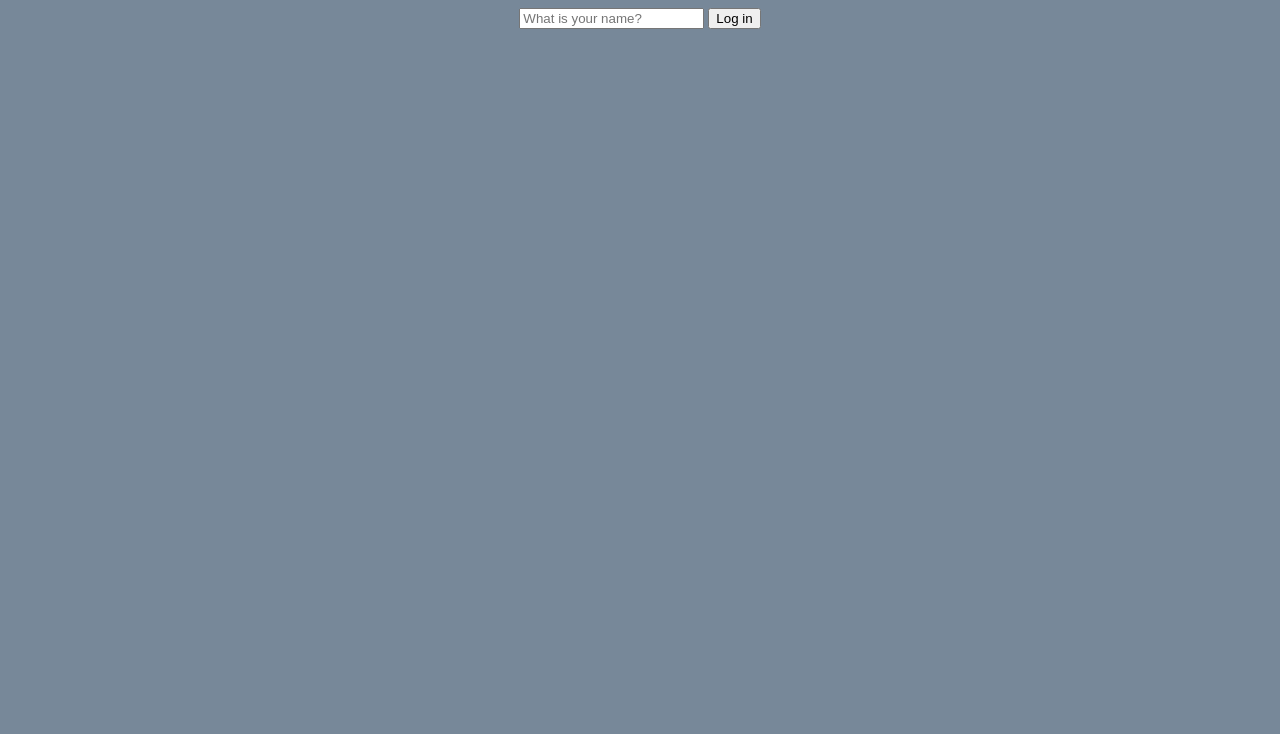
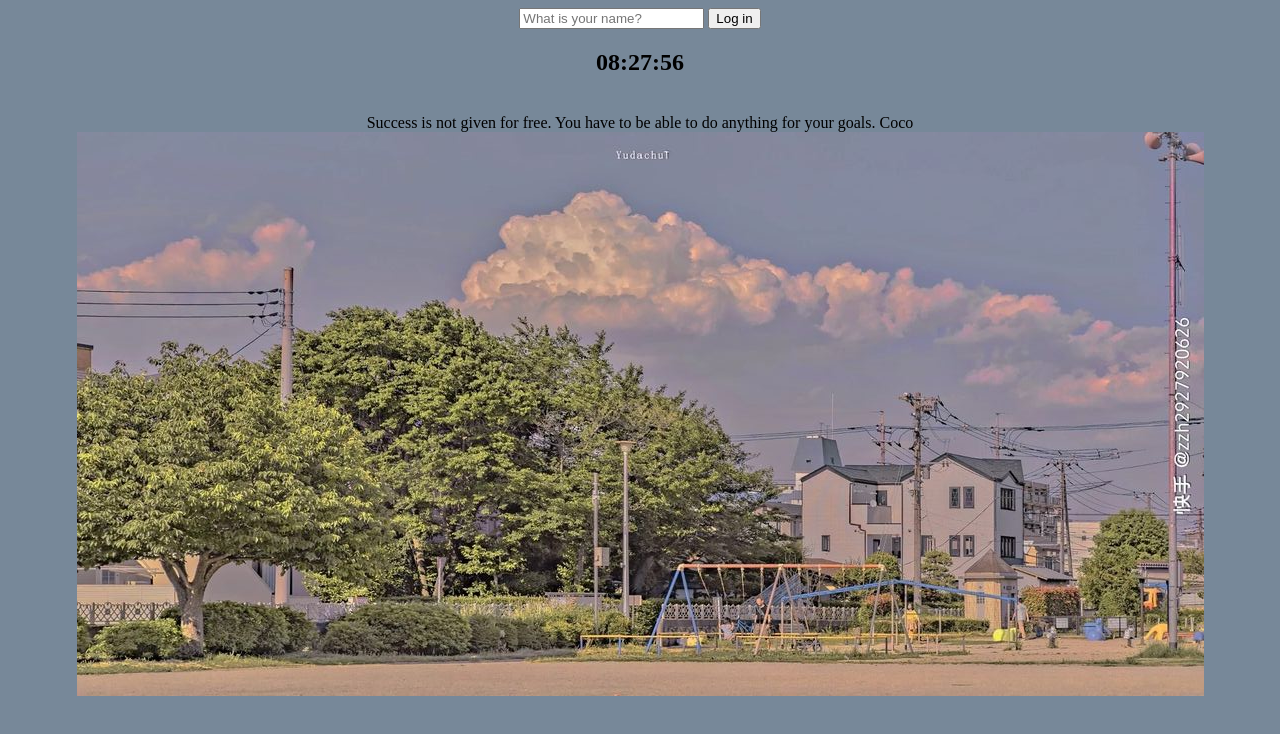
Before and after one commit to mingmeng030/momentum, a plain HTML site: page index.html in a window 1280 px wide. Drawn offline with Linux system fonts and the light colour scheme.

Commit message:
add clock, background

```diff
--- a/index.html
+++ b/index.html
@@ -4,7 +4,7 @@
     <meta charset="UTF-8">
     <meta http-equiv="X-UA-Compatible" content="IE=edge">
     <meta name="viewport" content="width=device-width, initial-scale=1.0">
-    <link rel="stylesheet", href="style.css">
+    <link rel="stylesheet", href="css/style.css">
     <title>Momentum</title>
 </head>
 <body>
@@ -13,11 +13,19 @@
         <input required maxlength="15" type="text" placeholder="What is your name?">
         <button>Log in</button>
     </form>
+
+    <h2 id="clock"> 00:00:00</h2>
     <h1 class="hidden" id="greeting"></h1>
     <br>
-    <div>
+    <div id="quote">
+        <span></span>
+        <span></span>
     </div>
 
-    <script src="app.js"></script>
+    <script src="js/greetings.js"></script>
+    <script src="js/clock.js"></script>
+    <script src="js/quotes.js"></script>
+    <script src="js/background.js"></script>
+
 </body>
 </html>
--- /dev/null
+++ b/js/background.js
@@ -0,0 +1,8 @@
+const images=["img1.jpg","img2.jpg","img3.jpg"];
+
+const chosenImage = images[Math.floor(Math.random()*images.length)];
+
+const bgImage = document.createElement("img");
+bgImage.src = `img/${chosenImage}`;
+
+document.body.appendChild(bgImage);
--- /dev/null
+++ b/js/clock.js
@@ -0,0 +1,12 @@
+const clock = document.querySelector("h2#clock");
+
+function getClock(){ //매초 시분초를 갱신
+    const date= new Date();
+    const hours = String(date.getHours()).padStart(2,"0");
+    const minutes =String(date.getMinutes()).padStart(2,"0");
+    const seconds = String(date.getSeconds()).padStart(2, "0");
+    clock.innerText=`${hours}:${minutes}:${seconds}`;
+}
+
+getClock();
+setInterval(getClock, 1000); //1000ms = 1s
--- /dev/null
+++ b/js/quotes.js
@@ -0,0 +1,59 @@
+const quotes = [
+    {
+        quote : "Laughter is timeless, Imagination has no age. And dreams are forever.",
+        author : "Walt Disney",
+    },
+    {
+        quote : "The past can hurt, but the way I see it, you can either run from it or learn from it.",
+        author : "Lion King",
+    },
+    {
+        quote : "You must not let anyone define your limits because of where you come from. Your only limit is you soul.",
+        author : "Ratatouille",
+    },
+    {
+        quote : "Sometimes the smallest things take up the most room in your heart.",
+        author : "Winnie the Pooh",
+    },
+    {
+        quote : "Life is a journey to be experienced, not a problem to be solved.",
+        author : "Winnie the Pooh",
+    },
+    {
+        quote : "Anyone can be anything. Nobody can say to me what I should do or not with my dreams!",
+        author : "zootopia",
+    },
+    {
+        quote : "The only thing we have to fear is fear itself.",
+        author : "zootopia",
+    },
+    {
+        quote : "Don’t close your eyes and look straight ahead. The reality of fear can be different from what you think.",
+        author : "Finding Nemo",
+    },
+    {
+        quote : "No more hiding, Dante. I gotta seize my moment!",
+        author : "Coco",
+    },
+    {
+        quote : "Success is not given for free. You have to be able to do anything for your goals.",
+        author : "Coco",
+    },
+];
+
+//querySelector(.class)
+//querySelector(#id)
+const quote = document.querySelector("#quote span:first-child");
+const author = document.querySelector("#quote span:last-child");
+
+const todaysQuote=quotes[Math.floor(Math.random()*quotes.length)];
+
+quote.innerText=todaysQuote.quote;
+author.innerText=todaysQuote.author;
+
+/*
+Math.random*n : 0부터 n-1까지의 수 중 랜덤하게 return
+Math.round(n) : n을 반올림
+Math.floor(n) : n을 내림
+Math.ceil(n) : n을 올림
+*/
```
Also changed, not shown: js/greetings.js (renamed from app.js, +0 -17 lines), css/style.css (renamed from style.css), img/img1.jpg (added), img/img2.jpg (added), img/img3.jpg (added).
